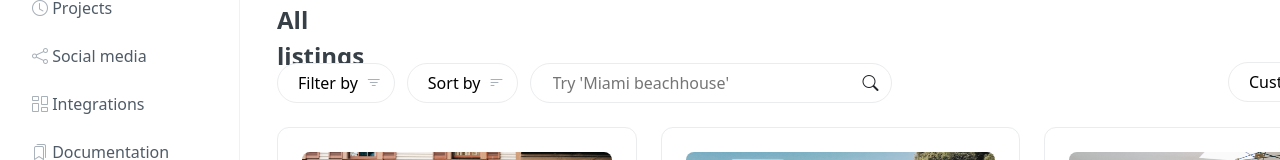
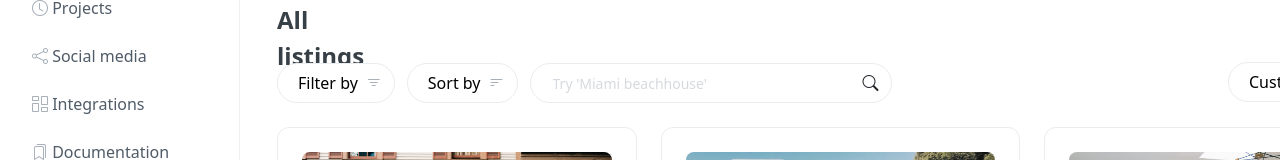
Before and after one commit to metardn/Investly, an Angular app: page /available-units in a window 1280 px wide. Shown: the part 250-410 px from the top of the page. Built offline with nearby package versions, Linux system fonts and the light colour scheme.

Commit message:
update metric card dashboard page

```diff
--- a/src/app/available-units/available-units.component.scss
+++ b/src/app/available-units/available-units.component.scss
@@ -256,6 +256,20 @@ h4 {
 
     input {
       border: none;
+    }
+
+    input::placeholder {
+      width: 154px;
+
+      // font-family: 'General Sans';
+      font-style: normal;
+      font-weight: 400;
+      font-size: 14px;
+      line-height: 100%;
+      color: #D6DADE;
+      flex: none;
+      order: 0;
+      flex-grow: 0;
     }
 
     input:focus-within {
--- a/src/app/dashboard/dashboard.component.html
+++ b/src/app/dashboard/dashboard.component.html
@@ -6,13 +6,23 @@
   </div>
   <div class="metrics">
     <div class="metric-small">
-      <h5 class="metric-name">Todays sales</h5>
-      <h3 class="metric-amount">2,456</h3>
+      <div class="metric-content">
+        <h5 class="metric-name">Todays sales</h5>
+        <h3 class="metric-amount">2,456</h3>
+      </div>
     </div>
-    <!-- <div class="metric-small">
-      <h5 class="metric-name">sss sales</h5>
-      <h3 class="metric-amount">2,456</h3>
-    </div> -->
+    <div class="metric-small">
+      <div class="metric-content">
+        <h5 class="metric-name">New Product</h5>
+        <h3 class="metric-amount">221</h3>
+      </div>
+    </div>
+    <div class="metric-small">
+      <div class="metric-content">
+        <h5 class="metric-name">Inventory</h5>
+        <h3 class="metric-amount">1,425</h3>
+      </div>
+    </div>
   </div>
   <h4 class="title-2">Your favorites</h4>
   <div class="filter-search">
--- a/src/app/dashboard/dashboard.component.scss
+++ b/src/app/dashboard/dashboard.component.scss
@@ -99,6 +99,10 @@
     // order: 0;
     flex-grow: 0;
 
+    .metric-content {
+      position: absolute;
+      width: 350px;
+
       .metric-name {
         position: absolute;
         // width: 110px;
@@ -120,8 +124,7 @@
         // width: 73px;
         height: 34px;
         left: 24px;
-      bottom: 24px;
-
+        top: 94px;
         // font-family: 'General Sans';
         font-style: normal;
         font-weight: 600;
@@ -129,6 +132,7 @@
         line-height: 120%;
 
         color: #242D35;
+      }
     }
   }
 }
```
Lines whose indentation alone changed are shown as unchanged.
